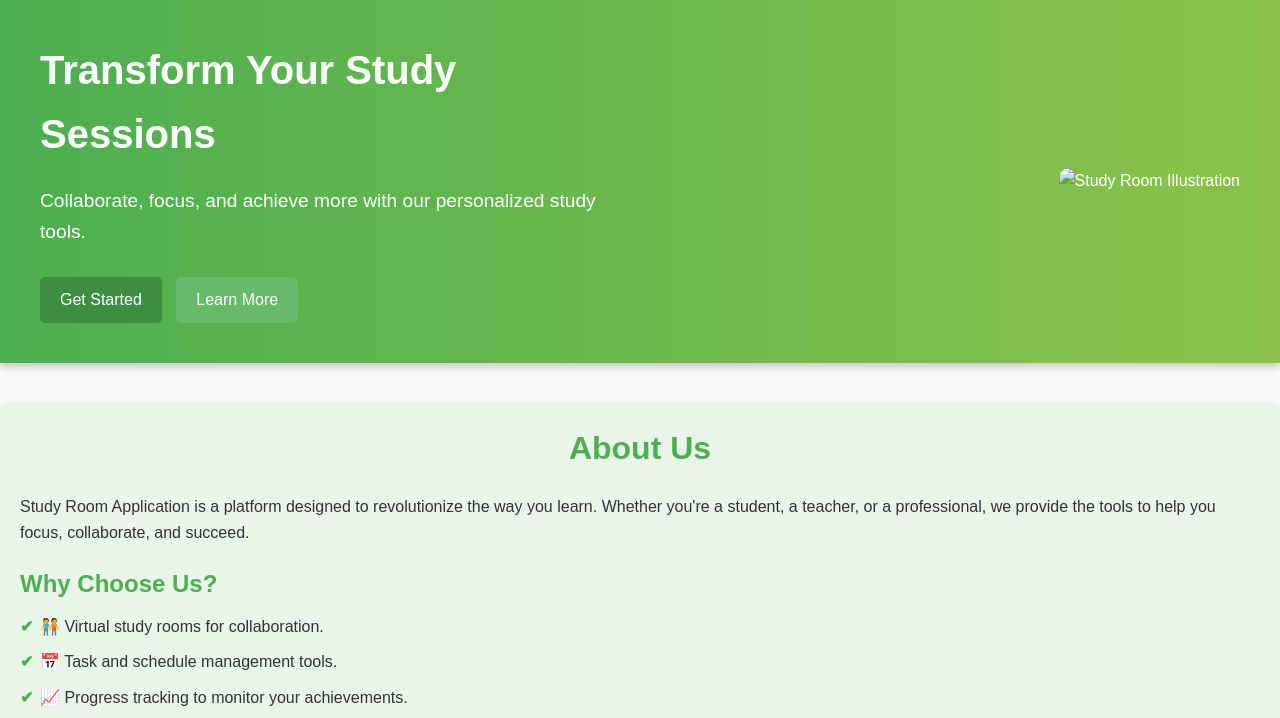
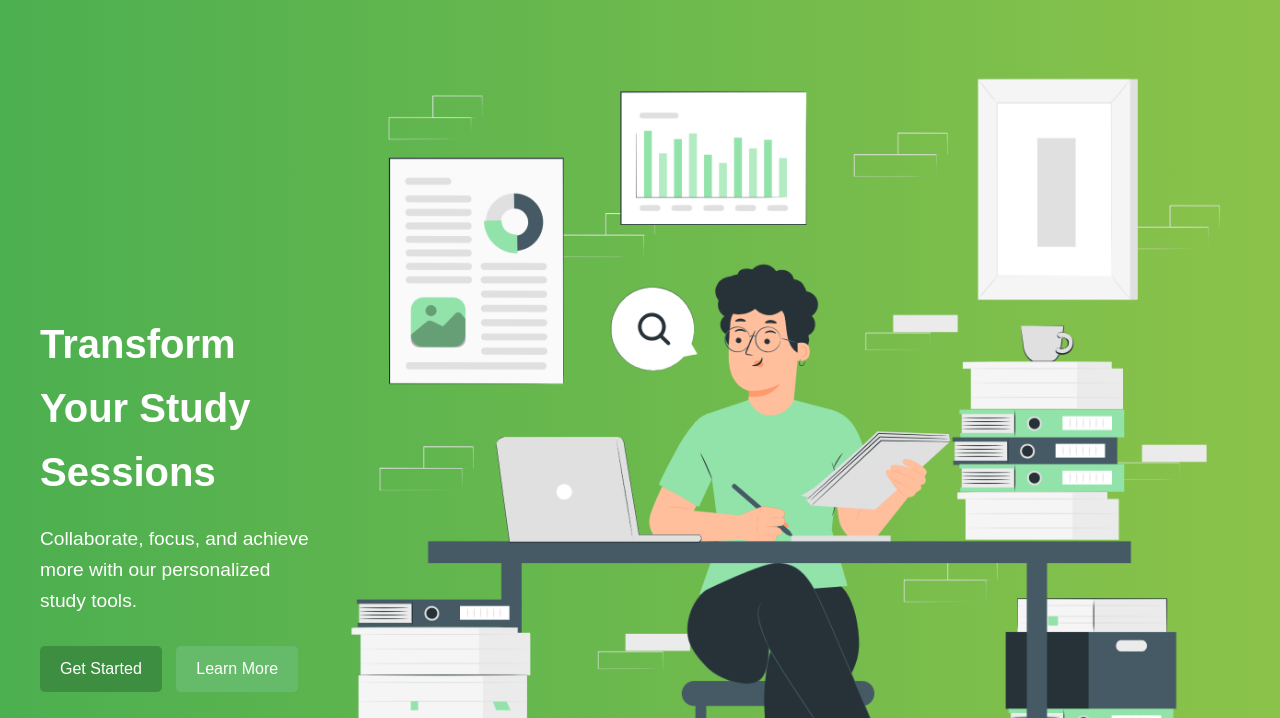
Before and after one commit to MariamHasanat/Study-Room-Application, a plain HTML site: page index.html in a window 1280 px wide. Shown: the part 82-800 px from the top of the page. Drawn offline with Linux system fonts and the light colour scheme.

Commit message:
feat: add img illustration to hero section

```diff
--- a/index.html
+++ b/index.html
@@ -32,7 +32,9 @@
                 </div>
             </div>
             <div class="hero-image">
-                <img src="study-room-illustration.png" alt="Study Room Illustration">
+
+
+                <img src="./assets/Research paper-pana.png" alt="Study Room Illustration">
             </div>
         </section>
         <section id="about" class="about-section">
```
Also changed, not shown: assets/Research paper-pana.png (added).
